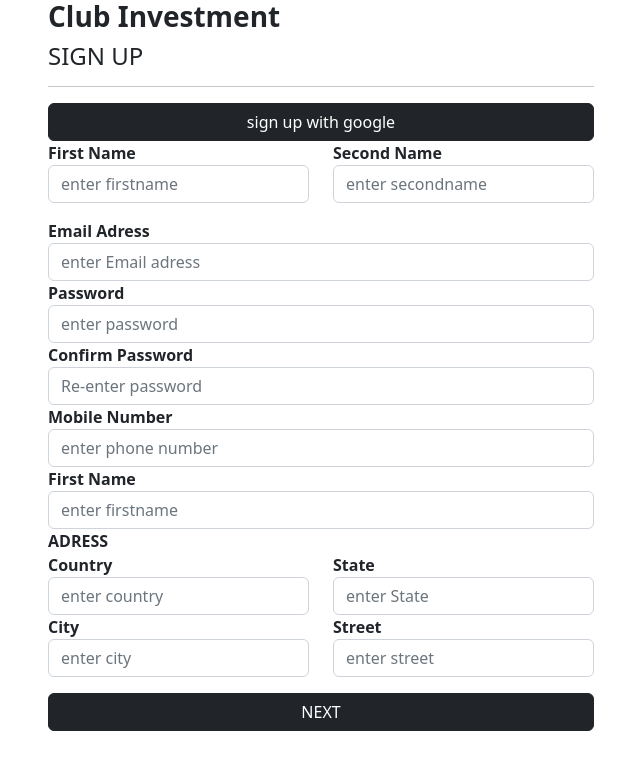
After one commit to Vincentkipyego/myigniter, a CodeIgniter 4 app: template app/Views/Auth/register.php in a window 1280 px wide. The commit adds this page. Shown: the top 770 px of the page, without its empty margins (319-959 px from the left). Run offline with PHP 8.4 and a stand-in for CodeIgniter, Linux system fonts and the light colour scheme; the template is opened without the code that fills it, so the values that code supplies are empty; some libraries are stand-ins or nearby versions.

Commit message:
first part of registration form done

```diff
--- a/app/Controllers/Auth.php
+++ b/app/Controllers/Auth.php
@@ -13,6 +13,6 @@ class Auth extends BaseController
 
     public function register()
     {
-        echo 'register page';
+        return view('Auth/register');
     }
 }
--- a/app/Views/Auth/login.php
+++ b/app/Views/Auth/login.php
@@ -4,7 +4,7 @@
     <meta charset="UTF-8">
     <meta http-equiv="X-UA-Compatible" content="IE=edge">
     <meta name="viewport" content="width=device-width, initial-scale=1.0">
-    <title>Document</title>
+    <title>Login</title>
     <link rel="stylesheet" href="https://cdn.jsdelivr.net/npm/bootstrap@5.2.3/dist/css/bootstrap.min.css" integrity="sha384-rbsA2VBKQhggwzxH7pPCaAqO46MgnOM80zW1RWuH61DGLwZJEdK2Kadq2F9CUG65" crossorigin="anonymous">
 </head>
 <body>
--- /dev/null
+++ b/app/Views/Auth/register.php
@@ -0,0 +1,94 @@
+<!DOCTYPE html>
+<html lang="en">
+<head>
+    <meta charset="UTF-8">
+    <meta http-equiv="X-UA-Compatible" content="IE=edge">
+    <meta name="viewport" content="width=device-width, initial-scale=1.0">
+    <link rel="stylesheet" href="https://cdn.jsdelivr.net/npm/bootstrap@5.2.3/dist/css/bootstrap.min.css" integrity="sha384-rbsA2VBKQhggwzxH7pPCaAqO46MgnOM80zW1RWuH61DGLwZJEdK2Kadq2F9CUG65" crossorigin="anonymous">
+    <title>Register</title>
+</head>
+<body>
+    <div class= 'container'>
+        <div class='row'>
+            <div class="col-md-6 offset-3">
+            <div class="d-grid">
+                <label><h3><b>Club Investment</b></h3></label>
+                                   </div>
+                                   <h4>SIGN UP</h4><hr>
+                                   <div class="d-grid">
+<input type="submit" class="btn btn-dark" name="gotogoogle" value="sign up with google">
+</div>
+                <div class= 'row mb-3'>
+                <div class='form-group  col-md-6 ' >
+                    <label ><b>First Name</b></label>
+                    <input type="text" name="f_name" class='form-control' placeholder="enter firstname">
+                </div>
+
+                <div class='form-group col-md-6 '>
+                    <label ><b>Second Name</b></label>
+                    <input type="text" name="s_name" class='form-control' placeholder="enter secondname">
+                </div>
+</div>
+
+                <div class='form-group '>
+                    <label ><b>Email Adress</b></label>
+                    <input type="email" name="mail" class='form-control' placeholder="enter Email adress">
+                </div>
+
+                <div class='form-group '>
+                    <label ><b>Password</b></label>
+                    <input type="password" name="pass" class='form-control' placeholder="enter password">
+                </div>
+
+                <div class='form-group '>
+                    <label ><b>Confirm Password</b></label>
+                    <input type="password" name="c_pass" class='form-control' placeholder="Re-enter password">
+                </div>
+
+                <div class='form-group '>
+                    <label ><b>Mobile Number</b></label>
+                    <input type="phone number" name="phonen" class='form-control' placeholder="enter phone number">
+                </div>
+
+                <div class='form-group '>
+                    <label ><b>First Name</b></label>
+                    <input type="text" name="f_name" class='form-control' placeholder="enter firstname">
+                </div>
+
+                <label for=""><b>ADRESS</b></label>
+                <div class= 'row'>
+                <div class='form-group  col-md-6'>
+                    <label ><b>Country</b></label>
+                    <input type="text" name="country" class='form-control' placeholder="enter country">
+                </div>
+
+                <div class='form-group  col-md-6'>
+                    <label ><b>State</b></label>
+                    <input type="text" name="state" class='form-control' placeholder="enter State">
+                </div>
+
+</div>
+
+                <div class="row">
+                <div class='form-group col-md-6'>
+                    <label ><b>City</b></label>
+                    <input type="text" name="city" class='form-control' placeholder="enter city">
+                </div>
+
+                <div class='form-group col-md-6 mb-3'>
+                    <label ><b>Street</b></label>
+                    <input type="text" name="street" class='form-control' placeholder="enter street">
+                </div>
+</div>
+<div class="d-grid">
+<input type="submit" class="btn btn-dark" name="next" value="NEXT">
+</div>
+
+
+
+            </div>
+        </div>
+</div>
+
+</body>
+</html>
```
